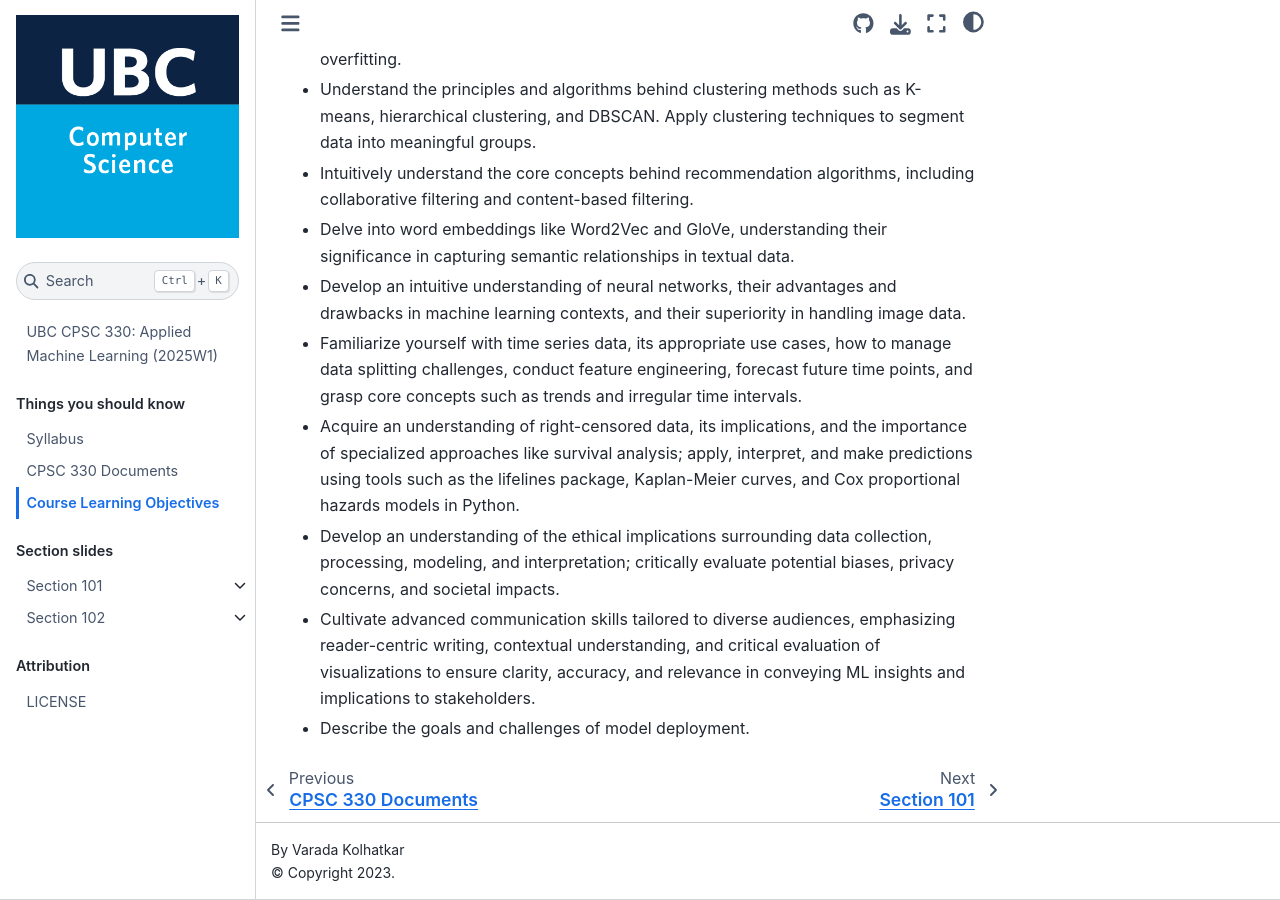
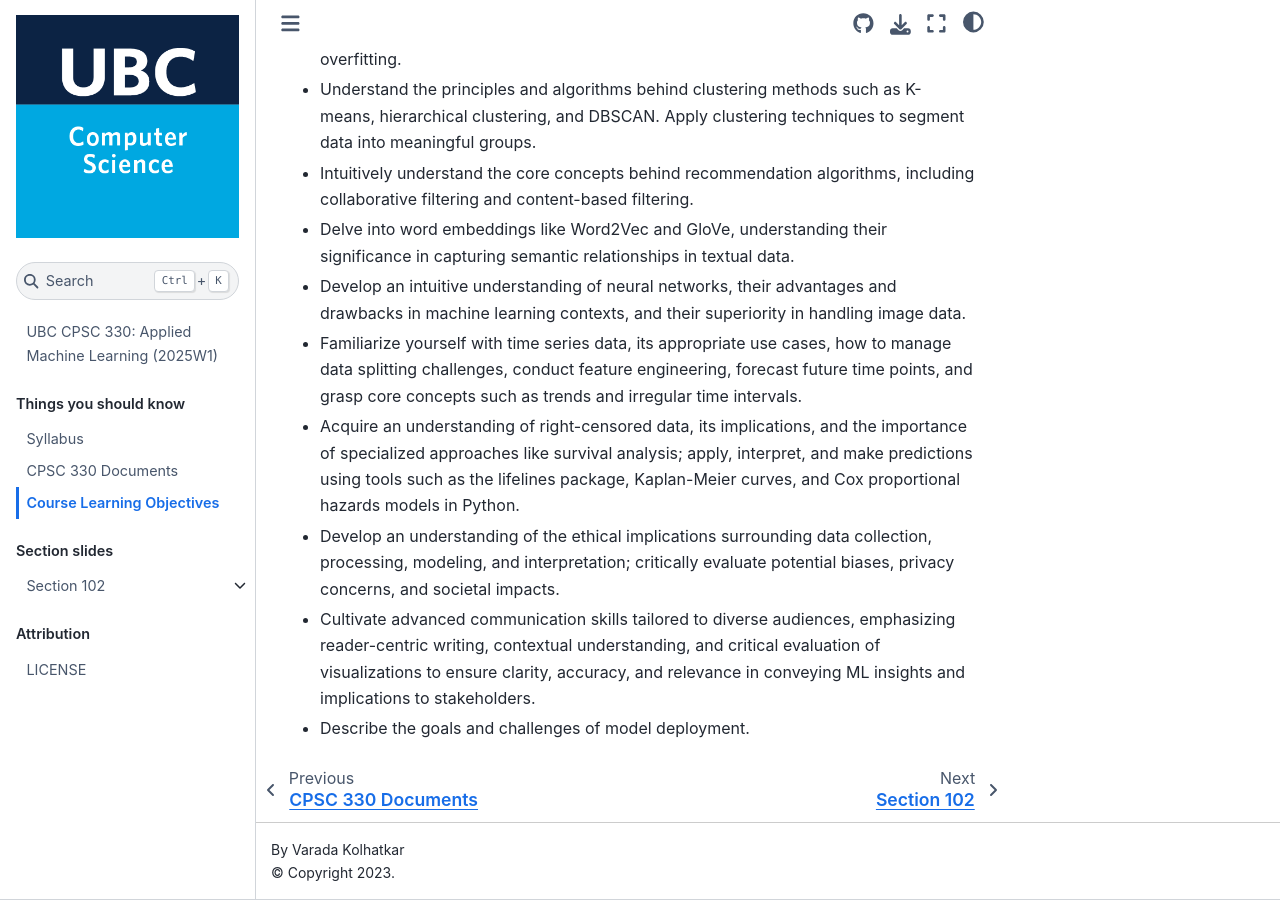
Before and after one commit to ram-mashruwala/cpsc330-2025W1, a Jupyter Book: the page built from learning-objectives.md, in a window 1280 px wide and 900 px high, scrolled down 1006 px. Built offline with Jupyter Book 1.0.4 settings and Sphinx 7.4.7 and the Sphinx Book theme 1.1.4, drawn with Linux system fonts in a browser that asks for light colours; pages that are not in the unit, such as notebooks, are missing from menus; comment, search, counter and statistics services are not loaded; some of the changed lines change nothing that is shown.

Commit message:
Only keeping first 4 lectures in toc

```diff
--- a/_toc.yml
+++ b/_toc.yml
@@ -26,7 +26,7 @@
   - file: lectures/notes/04_kNNs-SVM-RBF.ipynb
 - caption: Section slides
   chapters:
-  - file: lectures/101-Giulia-lectures/README
+  - file: lectures/101&103-Giulia-lectures/README
     sections:
       - file: lectures/101-Giulia-lectures/01_intro.ipynb
       - file: lectures/101-Giulia-lectures/02_terminology-decision-trees.ipynb
```
